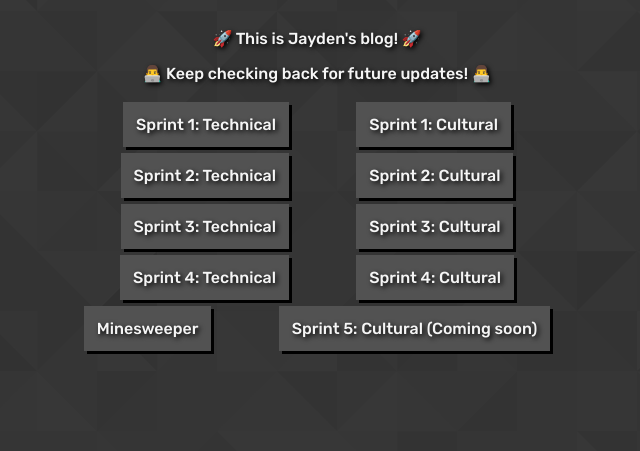
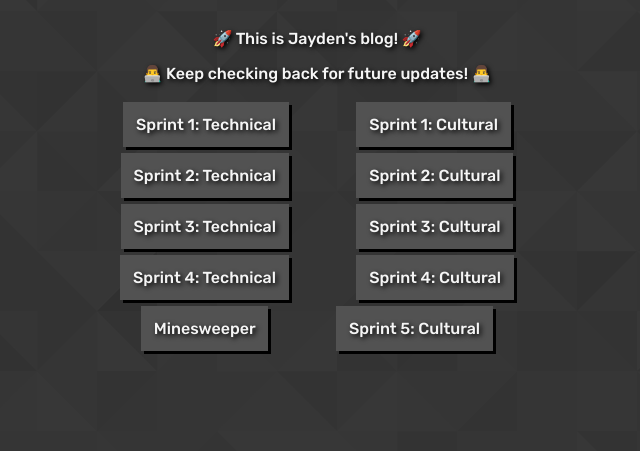
Before and after one commit to goldginger-jayden/goldginger-jayden.github.io, a plain HTML site: page index.html in a window 1280 px wide. Shown: the part 349-800 px from the top of the page, without its empty margins (323-963 px from the left). Drawn offline with Linux system fonts and the light colour scheme.

Commit message:
Add sprint 5 cultural post and link to index

```diff
--- a/index.html
+++ b/index.html
@@ -54,7 +54,7 @@
 		</div>
 		<div class=button-container>
 			<a class="button" href="https://goldginger-jayden.github.io/minesweeper/">Minesweeper</a>
-			<a class="button" href="#">Sprint 5: Cultural (Coming soon)</a>
+			<a class="button" href="blog/sprint5-cultural.html">Sprint 5: Cultural</a>
 		</div>
 		<footer>
 			<a href="https://github.com/goldginger-jayden">© Jayden Gray 2020</a>
```
